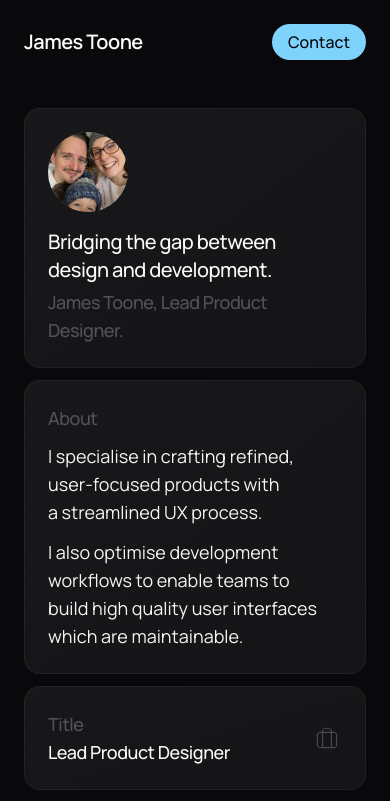
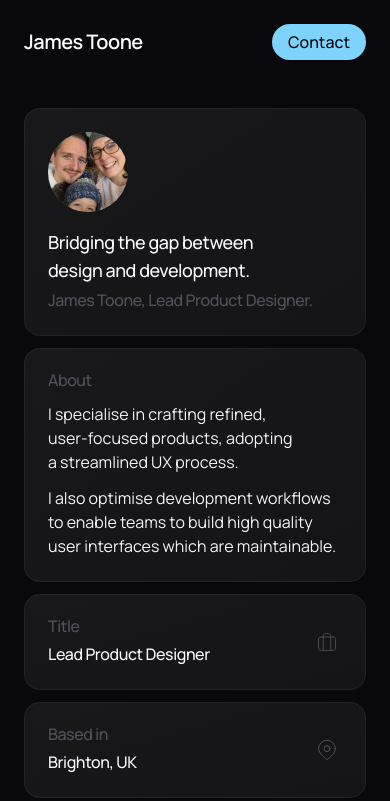
Before and after one commit to 2ne/nextjs-boilerplate, a Next.js app: page / in a window 390 px wide. Shown: the top 801 px of the page. Built offline with nearby package versions, Linux system fonts and the light colour scheme.

Commit message:
Update page.tsx

```diff
--- a/app/page.tsx
+++ b/app/page.tsx
@@ -12,21 +12,21 @@ export default function Home() {
       <section className="mx-auto grid w-full max-w-lg grid-cols-1 gap-3 p-6 xl:max-w-7xl xl:grid-cols-12 xl:p-12">
         <div className="max-xl:order-0 relative overflow-clip rounded-2xl bg-gradient-to-tl from-zinc-900/75 to-zinc-900 p-6 ring-1 ring-inset ring-zinc-50/5 xl:col-span-4 xl:row-span-3 xl:grid xl:grid-rows-subgrid">
           <div className="relative mb-4 grid items-center xl:mb-0">
-            <Image alt="James Toone" width={96} height={96} className="object-cover object-left-top rounded-full size-20 xl:size-24 bg-zinc-600" src="/me.jpg" />
+            <Image alt="James Toone" width={80} height={80} className="object-cover object-left-top rounded-full size-20 bg-zinc-600" src="/me.jpg" />
           </div>
           <div className="relative grid items-end gap-1 xl:row-span-2 xl:gap-0">
-            <div className="text-balance text-xl font-medium tracking-tight sm:text-2xl xl:text-3xl">Bridging the gap between design and development.</div>
-            <div className="text-lg font-medium tracking-tight text-zinc-600">James Toone, Lead Product Designer.</div>
+            <div className="text-balance text-lg font-medium tracking-tight sm:text-2xl xl:text-3xl">Bridging the gap between design and development.</div>
+            <div className="text-base sm:text-lg font-medium tracking-tight text-zinc-600">James Toone, Lead Product Designer.</div>
           </div>
         </div>
         <div className="contents xl:col-span-4 xl:row-span-3 xl:grid xl:grid-cols-subgrid xl:grid-rows-subgrid">
           <div className="max-xl:order-2 grid grid-cols-4 items-center gap-3 rounded-2xl bg-gradient-to-tl from-zinc-900/75 to-zinc-900 py-6 pl-6 pr-1 ring-1 ring-inset ring-zinc-50/5 2xl:pr-0 xl:col-span-4 xl:grid-cols-subgrid">
-            <div className="col-span-3 xl:grid xl:gap-1">
-              <div className="text-lg font-medium tracking-tight text-zinc-600">Title</div>
-              <div className="text-lg font-medium tracking-tight xl:text-xl">Lead Product Designer</div>
+            <div className="col-span-3 -mt-1 space-y-1">
+              <div className="text-base sm:text-lg font-medium tracking-tight text-zinc-600">Title</div>
+              <div className="text-base sm:text-lg font-medium tracking-tight xl:text-xl">Lead Product Designer</div>
             </div>
             <div className="grid place-content-center">
-              <svg className="size-8 text-zinc-600" width="24" height="24" viewBox="0 0 24 24" fill="none" xmlns="http://www.w3.org/2000/svg">
+              <svg className="size-7 sm:size-8 text-zinc-600" width="24" height="24" viewBox="0 0 24 24" fill="none" xmlns="http://www.w3.org/2000/svg">
                 <path
                   d="M4.75 9.75C4.75 8.64543 5.64543 7.75 6.75 7.75H17.25C18.3546 7.75 19.25 8.64543 19.25 9.75V17.25C19.25 18.3546 18.3546 19.25 17.25 19.25H6.75C5.64543 19.25 4.75 18.3546 4.75 17.25V9.75Z"
                   stroke="currentColor"
@@ -45,9 +45,9 @@ export default function Home() {
             </div>
           </div>
           <div className="max-xl:order-3 grid grid-cols-4 items-center gap-3 rounded-2xl bg-gradient-to-tl from-zinc-900/75 to-zinc-900 py-6 pl-6 pr-1 ring-1 ring-inset ring-zinc-50/5 2xl:pr-0 xl:col-span-4 xl:grid-cols-subgrid">
-            <div className="col-span-3 xl:grid xl:gap-0.5">
-              <div className="text-lg font-medium tracking-tight text-zinc-600">Based in</div>
-              <div className="text-lg font-medium tracking-tight xl:text-xl">Brighton, UK</div>
+            <div className="col-span-3 -mt-1 space-y-1">
+              <div className="text-base sm:text-lg font-medium tracking-tight text-zinc-600">Based in</div>
+              <div className="text-base sm:text-lg font-medium tracking-tight xl:text-xl">Brighton, UK</div>
             </div>
             <div className="grid place-content-center">
               <svg className="size-8 text-zinc-600 xl:size-9" width="24" height="24" fill="none" viewBox="0 0 24 24">
@@ -136,10 +136,10 @@ export default function Home() {
           </ol>
         </div>
         <div className="max-xl:order-1 rounded-2xl bg-gradient-to-tl from-zinc-900/75 to-zinc-900 p-6 ring-1 ring-inset ring-zinc-50/5 xl:col-span-4 xl:row-span-3">
-          <div>
-            <div className="text-lg font-medium tracking-tight text-zinc-600 mb-2.5">About</div>
-            <div className="text-lg xl:text-xl space-y-3 text-zinc-100 text-balance">
-              <p>I specialise in crafting refined, user-focused products with a streamlined UX process.</p>
+          <div className="-mt-1">
+            <div className="text-base sm:text-lg font-medium tracking-tight text-zinc-600 mb-2.5">About</div>
+            <div className="text-base sm:text-lg xl:text-xl space-y-3 text-zinc-100 text-balance">
+              <p>I specialise in crafting refined, user-focused products, adopting a streamlined UX process.</p>
               <p>I also optimise development workflows to enable teams to build high quality user interfaces which are maintainable.</p>
             </div>
           </div>
```
